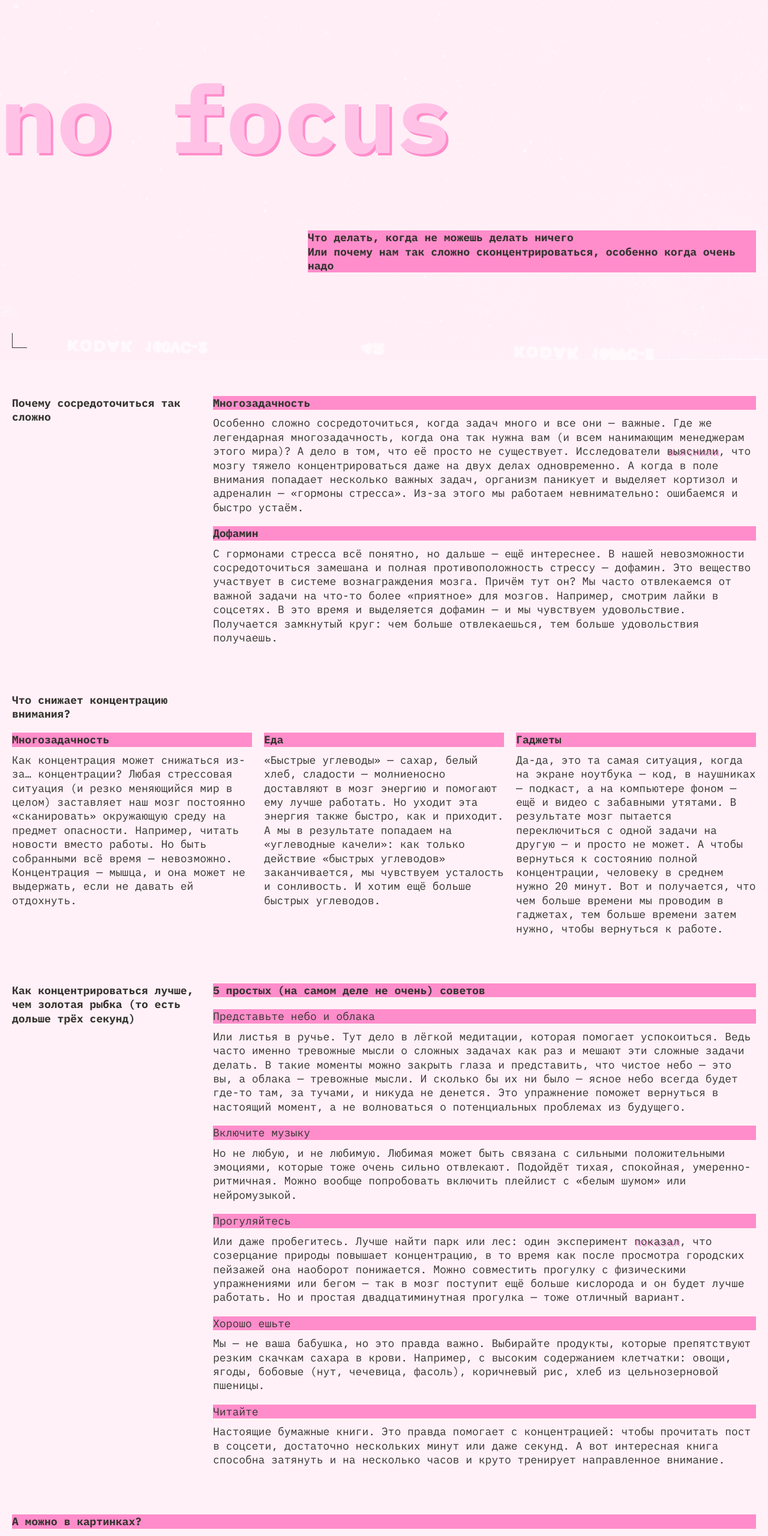
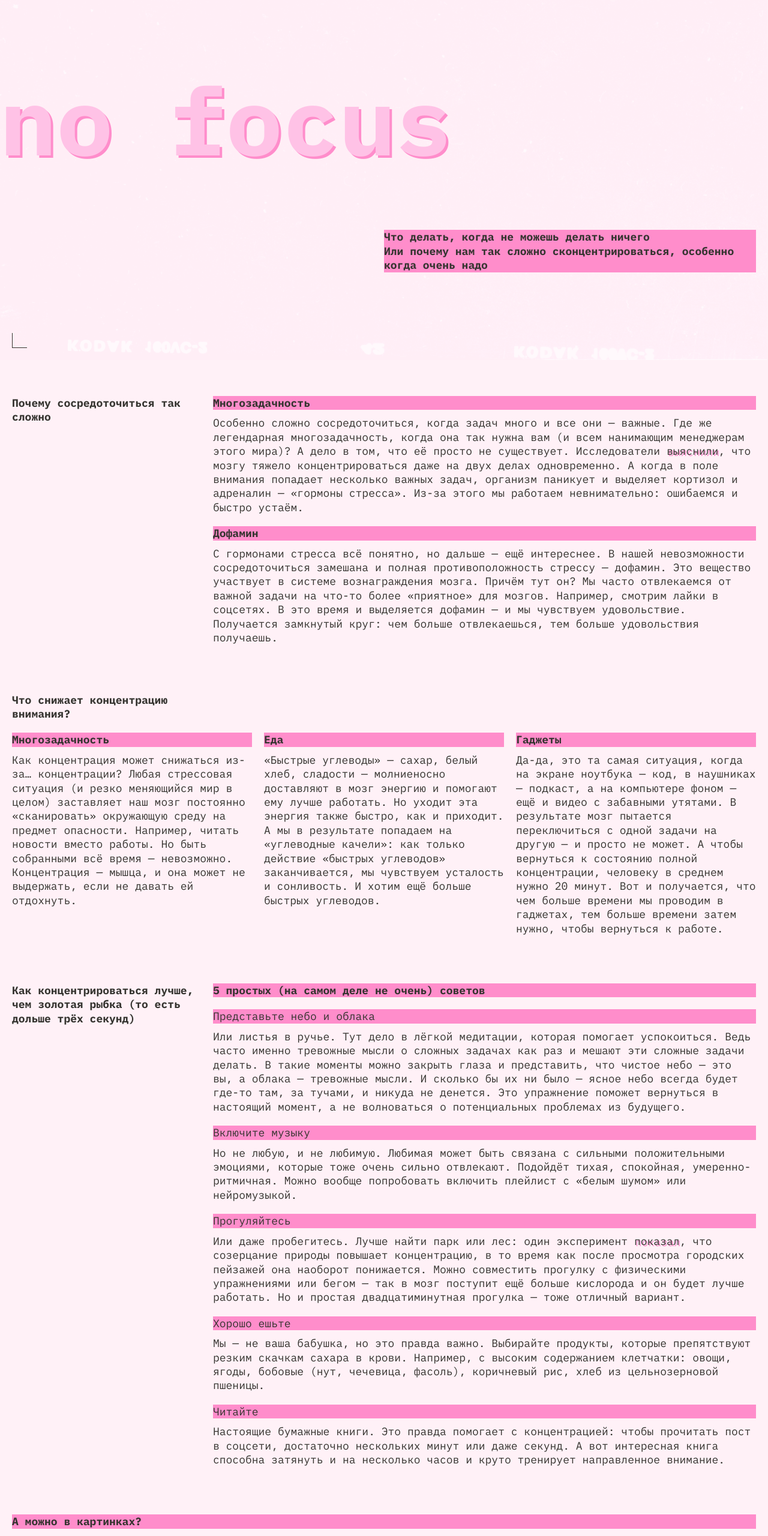
Before and after one commit to Ksenyng/slozhno-sosredotochitsya-fd, a plain HTML site: page index.html in a window 1280 px wide. Shown: the part 200-2760 px from the top of the page at 60% size. Drawn offline with Linux system fonts and the light colour scheme.

Commit message:
Исправленная версия

```diff
--- a/index.html
+++ b/index.html
@@ -53,9 +53,9 @@
       </p>
     </header>
     <main class="main">
-      <section class="section difficult">
-        <h2 class="section__title">Почему сосредоточиться так сложно</h2>
-        <article class="article multitasking">
+      <section class="section section-why">
+        <h2 class="section__title">Почему сосредоточиться&nbsp;так сложно</h2>
+        <article class="article">
           <h3 class="article__title title-decor">Многозадачность</h3>
           <p class="article__text">
             Особенно сложно сосредоточиться, когда задач много и все они —
@@ -74,7 +74,7 @@
             устаём.
           </p>
         </article>
-        <article class="article dofamin">
+        <article class="article">
           <h3 class="article__title title-decor">Дофамин</h3>
           <p class="article__text">
             С гормонами стресса всё понятно, но дальше — ещё интереснее. В нашей
@@ -88,10 +88,10 @@
           </p>
         </article>
       </section>
-      <section class="section lowers">
+      <section class="section section-causes">
         <h2 class="section__title">Что снижает концентрацию внимания?</h2>
         <article class="article">
-          <h3 class="article__title title-decor multitasking-lowers">
+          <h3 class="article__title title-decor">
             Многозадачность
           </h3>
           <p class="article__text">
@@ -104,7 +104,7 @@
           </p>
         </article>
         <article class="article">
-          <h3 class="article__title title-decor food">Еда</h3>
+          <h3 class="article__title title-decor">Еда</h3>
           <p class="article__text">
             «Быстрые углеводы» — сахар, белый хлеб, сладости — молниеносно
             доставляют в мозг энергию и помогают ему лучше работать. Но уходит
@@ -115,7 +115,7 @@
           </p>
         </article>
         <article class="article">
-          <h3 class="article__title title-decor gadgets">Гаджеты</h3>
+          <h3 class="article__title title-decor">Гаджеты</h3>
           <p class="article__text">
             Да-да, это та самая ситуация, когда на экране ноутбука — код, в
             наушниках — подкаст, а на компьютере фоном — ещё и видео с забавными
@@ -127,16 +127,19 @@
           </p>
         </article>
       </section>
-      <section class="section concentration">
+      <section class="section section-advices">
         <h2 class="section__title">
           Как концентрироваться лучше, чем золотая рыбка (то есть дольше трёх
           секунд)
         </h2>
-        <h3 class="article__title title-decor concentration-title">
+        <article class="article article-advice">
+        <h3 class="article__title title-decor">
           5 простых (на самом деле не очень) советов
         </h3>
-        <article class="article imagine">
-          <h4 class="article__title title-decor title-decor-thin">
+        <ul class="list">
+        <li class="list-item">
+          <article class="article">
+          <h4 class="article__title list-item-title title-decor">
             Представьте небо и облака
           </h4>
           <p class="article__text">
@@ -149,9 +152,11 @@
             вернуться в настоящий момент, а не волноваться о потенциальных
             проблемах из будущего.
           </p>
-        </article>
-        <article class="article music">
-          <h4 class="article__title title-decor title-decor-thin">
+          </article>
+        </li>
+        <li class="list-item">
+          <article class="article">
+          <h4 class="article__title list-item-title title-decor">
             Включите музыку
           </h4>
           <p class="article__text">
@@ -160,9 +165,11 @@
             Подойдёт тихая, спокойная, умеренно-ритмичная. Можно вообще
             попробовать включить плейлист с «белым шумом» или нейромузыкой.
           </p>
-        </article>
-        <article class="article walking">
-          <h4 class="article__title title-decor title-decor-thin">
+          </article>
+        </li>
+        <li class="list-item">
+          <article class="article">
+          <h4 class="article__title list-item-title title-decor">
             Прогуляйтесь
           </h4>
           <p class="article__text">
@@ -178,9 +185,11 @@
             мозг поступит ещё больше кислорода и он будет лучше работать. Но и
             простая двадцатиминутная прогулка — тоже отличный вариант.
           </p>
-        </article>
-        <article class="article eating">
-          <h4 class="article__title title-decor title-decor-thin">
+          </article>
+        </li>
+        <li class="list-item">
+          <article class="article">
+          <h4 class="article__title list-item-title title-decor">
             Хорошо ешьте
           </h4>
           <p class="article__text">
@@ -189,49 +198,54 @@
             высоким содержанием клетчатки: овощи, ягоды, бобовые (нут, чечевица,
             фасоль), коричневый рис, хлеб из цельнозерновой пшеницы.
           </p>
-        </article>
-        <article class="article reading">
-          <h4 class="article__title title-decor title-decor-thin">Читайте</h4>
+          </article>
+        </li>
+        <li class="list-item">
+          <article class="article">
+          <h4 class="article__title list-item-title title-decor">Читайте</h4>
           <p class="article__text">
             Настоящие бумажные книги. Это правда помогает с концентрацией: чтобы
             прочитать пост в соцсети, достаточно нескольких минут или даже
             секунд. А вот интересная книга способна затянуть и на несколько
             часов и круто тренирует направленное внимание.
           </p>
+          </article>
+        </li>
+        </ul>
         </article>
       </section>
-      <section class="section pictures">
-        <h3 class="article__title title-decor pictures__title">
+      <section class="section section-pictures">
+        <h3 class="article__title title-decor">
           А можно в картинках?
         </h3>
         <img
-          class="picture sunset"
+          class="pictures"
           loading="lazy"
-          alt="Закат над озером в горах"
+          alt="Закат над озером в горах. Иллюстрация"
           src="./images/sunset.png"
         />
         <img
-          class="picture ice-cream"
+          class="pictures"
           loading="lazy"
-          alt="Мультяшное мороженое"
+          alt="Мультяшное мороженое. Иллюстрация"
           src="./images/ice-cream.png"
         />
         <img
-          class="picture tape"
+          class="pictures"
           loading="lazy"
-          alt="Кассета для магнитофона"
+          alt="Кассета для магнитофона. Иллюстрация"
           src="./images/tape.png"
         />
         <img
-          class="picture books"
+          class="pictures"
           loading="lazy"
-          alt="Стопка книг"
+          alt="Стопка книг. Иллюстрация"
           src="./images/books.png"
         />
         <img
-          class="picture street"
+          class="pictures"
           loading="lazy"
-          alt="Рисунок городской улицы"
+          alt="Улица в городе. Иллюстрация"
           src="./images/street.png"
         />
       </section>
--- a/styles/globals.css
+++ b/styles/globals.css
@@ -8,7 +8,6 @@
 
 body {
   margin: 0 auto;
-  overflow-x: hidden;
   min-inline-size: 375px;
   max-inline-size: 1440px;
 }
--- a/styles/style.css
+++ b/styles/style.css
@@ -1,9 +1,9 @@
 /* Основные стили проекта. Это стили для темы, которую вы верстаете первой. */
 
 .page {
-  /* сохраните в разметке и стилях класс page у тега body. Он удобен, чтобы составлять селекторы для разных цветовых тем. */
-  background-color: var(--bg-color);
+  font-family: var(--main-font), sans-serif;
   background-image: var(--bg-image);
+  background-repeat: no-repeat;
   background-position: center;
   background-size: cover;
   background-attachment: fixed;
@@ -13,6 +13,8 @@
   position: relative;
   display: grid;
   grid-template-columns: 1fr;
+  grid-template-rows: repeat(3, 1fr);
+  gap: var(--header-gap);
   height: 100vh;
   min-height: 668px;
   padding: var(--main-padding);
@@ -48,11 +50,9 @@
   right: calc(var(--main-padding) + 28px);
   visibility: var(--visibility);
   color: var(--color-line);
-  font-family: var(--main-font);
   font-weight: var(--font-weight-normal);
   font-size: var(--main-font-size);
   line-height: 25px;
-  letter-spacing: var(--main-letter-spacing);
   text-align: center;
   text-transform: uppercase;
 }
@@ -69,35 +69,9 @@
   background-color: var(--color-line);
 }
 
-.title {
-  color: var(--title-color);
-  font-family: var(--main-font), sans-serif;
-  font-weight: var(--font-weight-bold);
-  font-size: var(--title-font-size);
-  line-height: 83%;
-  letter-spacing: 0%;
-  text-transform: lowercase;
-  text-shadow: 4px 4px 0 var(--accent-color);
-}
-
-.header__title {
-  margin-top: var(--margin-top-header-title);
-  margin-bottom: var(--margin-bottom-header-title);
-}
-
-.header__text {
-  max-height: 117px;
-  margin-bottom: 56px;
-  font-family: var(--main-font), sans-serif;
-  font-weight: var(--font-weight-bold);
-  font-size: var(--main-font-size);
-  line-height: var(--main-line-height);
-  letter-spacing: var(--main-letter-spacing);
-}
-
-.title-decor {
-  color: var(--color-title-decor);
-  background-color: var(--accent-color);
+.header__theme-menu {
+  align-self: center;
+  margin-top: var(--margin-top-theme-menu);
 }
 
 .header__theme-menu-list {
@@ -105,7 +79,6 @@
   flex-direction: column;
   justify-self: flex-end;
   gap: 10px;
-  margin-top: var(--margin-menu);
 }
 
 .header__theme-menu-button {
@@ -113,14 +86,13 @@
   height: 26px;
   border: none;
   color: var(--color-line);
-  font-family: var(--main-font), sans-serif;
   font-weight: var(--font-weight-normal);
   font-size: var(--main-font-size);
   line-height: var(--main-font-size);
-  letter-spacing: var(--main-letter-spacing);
   text-align: center;
   text-transform: lowercase;
   background-color: transparent;
+  transition: border 0.6s;
 }
 
 .header__theme-menu-button:hover {
@@ -137,9 +109,35 @@
   pointer-events: none;
 }
 
+.title {
+  color: var(--title-color);
+  font-weight: var(--font-weight-bold);
+  font-size: var(--title-font-size);
+  line-height: 83%;
+  text-transform: lowercase;
+  text-shadow: 4px 4px 0 var(--accent-color);
+}
+
+.header__title {
+  align-self: start;
+}
+
+.header__text {
+  justify-self: end;
+  align-self: start;
+  font-weight: var(--font-weight-bold);
+  font-size: var(--main-font-size);
+  line-height: var(--main-line-height);
+}
+
+.title-decor {
+  color: var(--color-title-decor);
+  background-color: var(--accent-color);
+}
+
 .main {
   padding: var(--main-vertical-padding) var(--main-padding);
-  background-color: var(--bg-color);
+  background-color: var(--bg-color); /*Так как в макете у блока с основным контентом в качестве фона выступает цвет, а не фоновое изображение */
 }
 
 .section {
@@ -151,36 +149,27 @@
 
 .section__title {
   color: var(--color-line);
-  font-family: var(--main-font), sans-serif;
   font-weight: var(--font-weight-bold);
   font-size: var(--main-font-size);
   line-height: var(--main-line-height);
-  letter-spacing: var(--main-letter-spacing);
+}
+
+.article {
+  display: flex;
+  flex-direction: column;
+  gap: 10px;
 }
 
 .article__title {
-  margin-bottom: 10px;
-  font-family: var(--main-font), sans-serif;
   font-size: var(--main-font-size);
   line-height: var(--main-line-height);
-  letter-spacing: var(--main-letter-spacing);
-}
-
-.title-decor-thin {
-  font-weight: var(--font-weight-normal);
-}
-
-.concentration-title {
-  margin-bottom: 0;
 }
 
 .article__text {
   color: var(--aricle-color);
-  font-family: var(--main-font), sans-serif;
   font-weight: var(--font-weight-normal);
   font-size: var(--main-font-size);
   line-height: var(--main-line-height);
-  letter-spacing: var(--main-letter-spacing);
 }
 
 .link {
@@ -197,19 +186,33 @@
   outline: none;
 }
 
-.pictures {
+.article-advice h3 {
+  margin-bottom: 10px;
+}
+
+.list {
   display: grid;
-  grid-template-columns: 1fr;
+  gap: 20px;
+}
+
+.list-item-title {
+  font-weight: var(--font-weight-normal);
+  font-size: var(--main-font-size);
+  line-height: var(--main-line-height);
+}
+
+.section-pictures {
   gap: var(--main-padding);
   margin-bottom: 0;
 }
 
-.pictures__title {
+.section-pictures .article__title {
   margin-bottom: 0;
 }
 
-.picture {
+.pictures {
   width: 100%;
+  height: 100%;
   object-fit: cover;
   object-position: center;
 }
@@ -222,7 +225,7 @@
   height: 100vh;
   min-height: 668px;
   padding: var(--main-padding);
-  background-color: var(--bg-color);
+  background-color: var(--bg-color); /*Так как в макете у футера в качестве фона выступает цвет, а не фоновое изображение */
 }
 
 .footer__title {
@@ -231,161 +234,85 @@
 
 @media (width >= 768px) {
   .header__title {
-    max-height: 99px;
+    align-self: center;
     margin-left: -20px;
   }
 
   .header__text {
     justify-self: flex-end;
-    margin-left: 364px;
+    inline-size: 50%;
   }
 
-  .section__title {
-    grid-area: section-title;
-    min-width: 236px;
+  .section-why {
+    grid-template-columns: minmax(min-content, var(--column-size)) 1fr;
+    grid-template-rows: repeat(2, 1fr);
   }
 
-  .multitasking {
-    grid-area: multitasking;
+  .section-why .section__title {
+    grid-column: 1/2;
   }
 
-  .dofamin {
-    grid-area: dofamin;
+  .section-why .article {
+    grid-column: 2/3;
   }
 
-  .difficult {
-    grid-template-columns: min-content 1fr;
-    grid-template-rows: repeat(2, 1fr);
-    grid-template-areas:
-      "section-title multitasking"
-      "section-title dofamin";
+  .section-causes .section__title {
+    max-width: var(--column-size);
   }
 
-  .multitasking-lowers {
-    grid-area: multitasking-lowers;
+  .section-advices {
+    grid-template-columns: minmax(min-content, var(--column-size)) 1fr;
   }
 
-  .food {
-    grid-area: food;
+  .section-pictures {
+    grid-template-columns: repeat(3, 1fr);
+    grid-template-rows: repeat(4, min-content);
   }
 
-  .gadgets {
-    grid-area: gadgets;
+  .section-pictures .article__title {
+    grid-column: 1/4;
   }
 
-  .lowers {
-    display: grid;
-    grid-template-columns: 1fr;
-    grid-template-rows: repeat(4, min-content);
-    grid-template-areas:
-      "section-title"
-      "multitasking-lowers"
-      "food"
-      "gadgets";
+  .pictures:nth-child(2) {
+    grid-column: 1/3;
   }
 
-  .lowers .section__title {
-    max-width: 236px;
+  .pictures:nth-child(3) {
+    grid-column: 3/4;
+    grid-row: 2/4;
   }
 
-  .concentration-title {
-    grid-area: concentration-title;
+  .pictures:nth-child(4) {
+    grid-column: 1/2;
+    grid-row: 3/5;
   }
 
-  .imagine {
-    grid-area: imagine;
+  .pictures:nth-child(5) {
+    grid-column: 2/3;
+    grid-row: 3/4;
   }
 
-  .music {
-    grid-area: music;
-  }
-
-  .walking {
-    grid-area: walking;
-  }
-
-  .eating {
-    grid-area: eating;
-  }
-
-  .reading {
-    grid-area: reading;
-  }
-
-  .concentration {
-    grid-template-columns: min-content 1fr;
-    grid-template-rows: repeat(6, min-content);
-    grid-template-areas:
-      "section-title concentration-title"
-      "section-title imagine"
-      "section-title music"
-      "section-title walking"
-      "section-title eating"
-      "section-title reading";
-  }
-
-  .pictures__title {
-    grid-area: pictures__title;
-  }
-
-  .picture {
-    height: 100%;
-  }
-
-  .sunset {
-    grid-area: sunset;
-  }
-
-  .ice-cream {
-    grid-area: ice-cream;
-  }
-
-  .tape {
-    grid-area: tape;
-  }
-
-  .books {
-    grid-area: books;
-  }
-
-  .street {
-    grid-area: street;
-  }
-
-  .pictures {
-    grid-template-columns: 1fr 1fr 1fr;
-    grid-template-rows: repeat(4, min-content);
-    grid-template-areas:
-      "pictures__title pictures__title pictures__title"
-      "sunset sunset ice-cream"
-      "tape books ice-cream"
-      "tape street street";
+  .pictures:nth-child(6) {
+    grid-column: 2/4;
+    grid-row: 4/5;
   }
 }
 
 @media (width >= 1024px) {
   .header__theme-menu-list {
-    display: flex;
     flex-direction: row;
     justify-self: center;
   }
 
-  .header__text {
-    justify-self: flex-end;
-    max-height: 70px;
-    margin-left: 493px;
+  .header__theme-menu {
+    align-self: start;
   }
 
-  .section__title {
-    min-width: 315px;
+  .section-causes {
+    grid-template-columns: repeat(3, 1fr);
   }
 
-  .lowers {
-    display: grid;
-    grid-template-columns: 1fr 1fr 1fr;
-    grid-template-rows: min-content 1fr;
-    grid-template-areas:
-      "section-title section-title section-title"
-      "multitasking-lowers food gadgets";
+  .section-causes .section__title {
+    grid-column: 1/4;
   }
 }
--- a/styles/variables.css
+++ b/styles/variables.css
@@ -17,33 +17,30 @@
   --main-font-size: 18px;
   --title-font-size: clamp(7.25rem, 7.0115rem + 1.0178vw, 7.5rem);
   --main-line-height: 23.4px;
-  --main-letter-spacing: 0%;
-  --margin-menu: 65px;
   --margin-section: 50px;
-  --margin-top-header-title: 65px;
-  --margin-bottom-header-title: 55px;
   --main-vertical-padding: 40px;
   --font-weight-normal: normal;
   --font-weight-bold: bold;
+  --header-gap: 55px;
+  --margin-top-theme-menu: 55px;
 }
 
 @media (width >= 768px) {
   :root {
     --main-padding: 20px;
-    --margin-menu: 172px;
     --margin-section: 80px;
-    --margin-top-header-title: 67px;
-    --margin-bottom-header-title: 55px;
     --main-vertical-padding: 60px;
     --title-font-size: clamp(7.5rem, 0.5625rem + 14.4531vw, 9.8125rem);
+    --column-size: 236px;
+    --header-gap: 73px;
+    --margin-top-theme-menu: 163px;
   }
 }
 
 @media (width >= 1024px) {
   :root {
-    --margin-menu: 0px;
-    --margin-top-header-title: 215px;
-    --margin-bottom-header-title: 85px;
-    --title-font-size: clamp(7.5rem, 0.5625rem + 14.4531vw, 9.8125rem);
+    --column-size: 314.96px;
+    --header-gap: 85px;
+    --margin-top-theme-menu: 0px;
   }
 }
```
